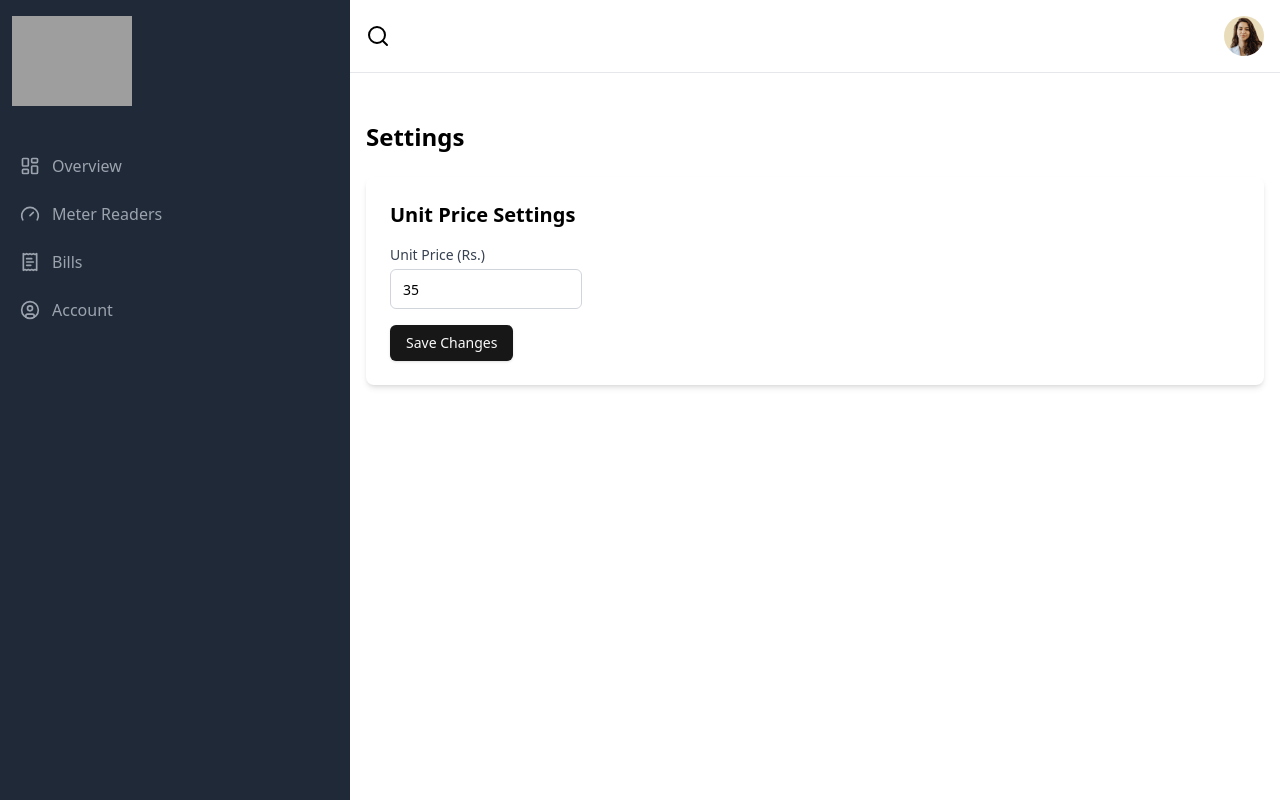
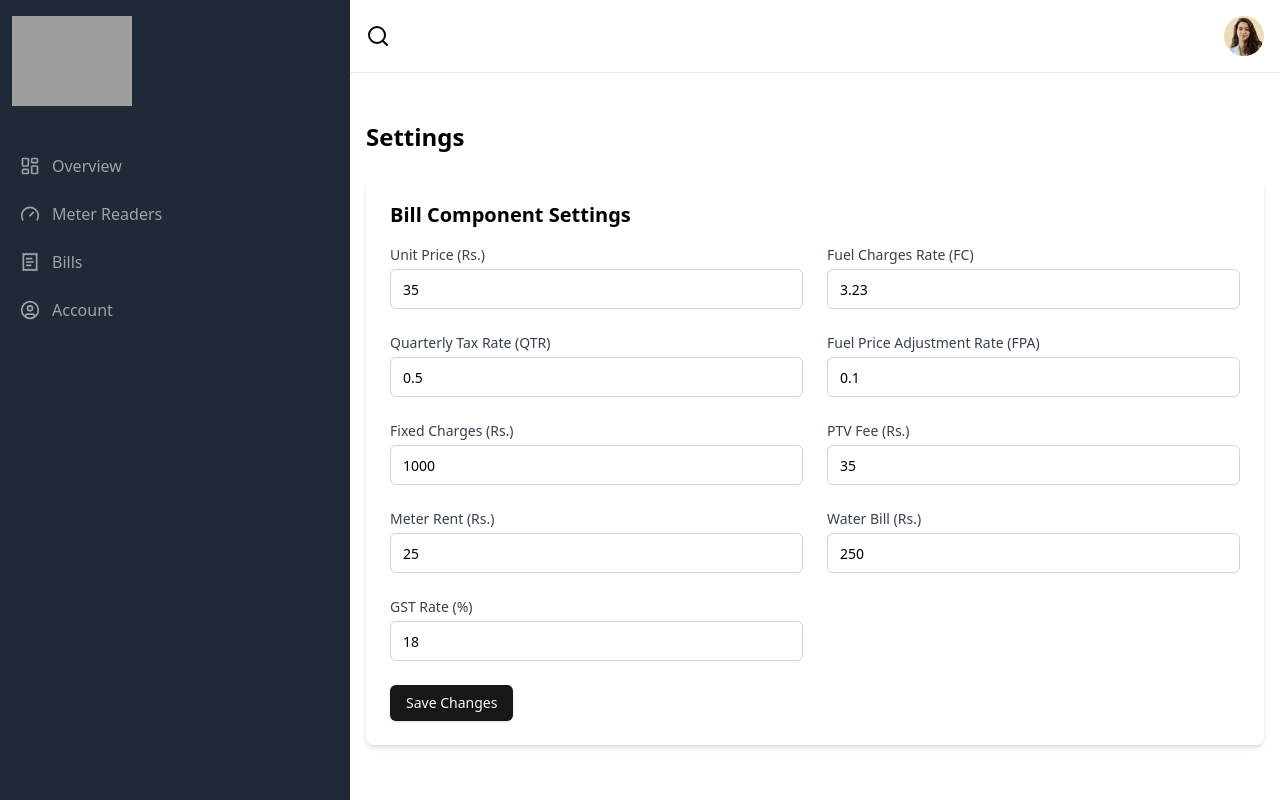
Before and after one commit to mariyam933/fyp, a Next.js app in the folder neba-frontend/: page /settings in a window 1280 px wide. Built offline with nearby package versions, Linux system fonts and the light colour scheme; no server answers; grey boxes are pictures that could not be loaded.

Commit message:
bill generation and calculation logic update

```diff
--- a/neba-frontend/components/bills/bills-columns.tsx
+++ b/neba-frontend/components/bills/bills-columns.tsx
@@ -15,6 +15,8 @@ import { useState } from "react";
 import EditBillModal from "./EditBillModal";
 import ConfirmBillDeleteModal from "./ConfirmDeleteBill";
 import { jsPDF } from "jspdf";
+import { axiosClient } from "@/utils/axiosClient";
+import { toast } from "react-hot-toast";
 
 interface getCol {
   setRefreshUI?: any;
@@ -119,6 +121,24 @@ export const billsColumns = (options: getCol = {}): ColumnDef<any>[] => {
       header: "Download",
       cell: ({ row }) => {
         const handleDownload = async () => {
+          try {
+            // Log the bill data from the database
+            console.log("Bill Data from Database:", {
+              meterSrNo: row.original.meterSrNo,
+              customerName: row.original.customerId.name,
+              unitsConsumed: row.original.unitsConsumed,
+              totalBill: row.original.totalBill,
+              imageUrl: row.original.imageUrl,
+              customerId: row.original.customerId,
+            });
+
+            // Fetch current settings
+            const settingsResponse = await axiosClient.get("/api/settings");
+            const settings = settingsResponse.data;
+
+            // Log the settings data
+            console.log("Settings Data:", settings);
+
             const doc = new jsPDF();
 
             doc.setProperties({
@@ -157,8 +177,11 @@ export const billsColumns = (options: getCol = {}): ColumnDef<any>[] => {
             }
 
             doc.setFontSize(20);
+            doc.setTextColor(0, 0, 255); // Blue color for title
             doc.text("Electricity Bill", 20, row.original.imageUrl ? 50 : 45);
+
             doc.setFontSize(10);
+            doc.setTextColor(255, 0, 0); // Red color for bill number
             doc.text(
               `Bill No: ${row.original.meterSrNo}`,
               20,
@@ -166,8 +189,10 @@ export const billsColumns = (options: getCol = {}): ColumnDef<any>[] => {
             );
 
             doc.setFontSize(12);
+            doc.setTextColor(0, 0, 139); // Dark blue for section headers
             doc.text("Customer Details", 20, row.original.imageUrl ? 70 : 60);
             doc.setFontSize(10);
+            doc.setTextColor(0, 0, 0); // Black for regular text
             doc.text(
               `Name: ${row.original.customerId.name}`,
               20,
@@ -180,8 +205,14 @@ export const billsColumns = (options: getCol = {}): ColumnDef<any>[] => {
             );
 
             doc.setFontSize(12);
-          doc.text("Consumption Details", 20, row.original.imageUrl ? 100 : 90);
+            doc.setTextColor(0, 0, 139); // Dark blue for section headers
+            doc.text(
+              "Consumption Details",
+              20,
+              row.original.imageUrl ? 100 : 90
+            );
             doc.setFontSize(10);
+            doc.setTextColor(0, 0, 0); // Black for regular text
             doc.text(
               `Total Units Consumed: ${row.original.unitsConsumed}`,
               20,
@@ -189,6 +220,7 @@ export const billsColumns = (options: getCol = {}): ColumnDef<any>[] => {
             );
 
             doc.setFontSize(12);
+            doc.setTextColor(0, 0, 139); // Dark blue for section headers
             doc.text(
               "Bill Calculation Details",
               20,
@@ -197,11 +229,13 @@ export const billsColumns = (options: getCol = {}): ColumnDef<any>[] => {
 
             doc.setFontSize(10);
             doc.setFont("helvetica", "bold");
+            doc.setTextColor(255, 0, 0); // Dark red for column headers
             doc.text("Component", 20, row.original.imageUrl ? 130 : 120);
             doc.text("Amount (Rs.)", 150, row.original.imageUrl ? 130 : 120, {
               align: "right",
             });
 
+            doc.setDrawColor(0, 0, 255); // Blue color for lines
             doc.line(
               20,
               row.original.imageUrl ? 135 : 125,
@@ -214,74 +248,84 @@ export const billsColumns = (options: getCol = {}): ColumnDef<any>[] => {
 
             const lineSpacing = 8;
 
-          const electricCost = row.original.unitsConsumed * 35;
-          doc.text("Electric Cost", 20, y);
-          doc.text(electricCost.toFixed(2), 150, y, { align: "right" });
-          y += lineSpacing;
-
-          const fc = row.original.unitsConsumed * 3.23;
-          doc.text("Fuel Charges (FC)", 20, y);
-          doc.text(fc.toFixed(2), 150, y, { align: "right" });
-          y += lineSpacing;
-
-          const qtrTax = row.original.unitsConsumed * 0.5;
-          doc.text("Quarterly Tax (QTR)", 20, y);
-          doc.text(qtrTax.toFixed(2), 150, y, { align: "right" });
-          y += lineSpacing;
-
-          const fpaRate = 0.1;
-          const fpa = row.original.unitsConsumed * fpaRate;
-          doc.text("Fuel Price Adjustment (FPA)", 20, y);
-          doc.text(fpa.toFixed(2), 150, y, { align: "right" });
-          y += lineSpacing;
-
-          const fixedCharges = 1000;
-          doc.text("Fixed Charges", 20, y);
-          doc.text(fixedCharges.toFixed(2), 150, y, { align: "right" });
-          y += lineSpacing;
-
-          const ptvFee = 35;
-          doc.text("PTV Fee", 20, y);
-          doc.text(ptvFee.toFixed(2), 150, y, { align: "right" });
-          y += lineSpacing;
-
-          const meterRent = 25;
-          doc.text("Meter Rent", 20, y);
-          doc.text(meterRent.toFixed(2), 150, y, { align: "right" });
-          y += lineSpacing;
-
-          const waterBill = 250;
-          doc.text("Water Bill", 20, y);
-          doc.text(waterBill.toFixed(2), 150, y, { align: "right" });
-          y += lineSpacing;
-
+            const electricCost =
+              row.original.unitsConsumed * settings.unitPrice;
+            const fc = row.original.unitsConsumed * settings.fcRate;
+            const qtrTax = row.original.unitsConsumed * settings.qtrRate;
+            const fpa = row.original.unitsConsumed * settings.fpaRate;
             const subtotal =
               electricCost +
               fc +
               qtrTax +
               fpa +
-            fixedCharges +
-            ptvFee +
-            meterRent +
-            waterBill;
+              settings.fixedCharges +
+              settings.ptvFee +
+              settings.meterRent +
+              settings.waterBill;
+            const gstBase = electricCost + fc + qtrTax;
+            const gst = gstBase * settings.gstRate;
+            const totalAmount = subtotal + gst;
+
+            // Regular charges in black
+            doc.setTextColor(0, 0, 0);
+            doc.text("Electric Cost", 20, y);
+            doc.text(electricCost.toFixed(2), 150, y, { align: "right" });
+            y += lineSpacing;
+
+            doc.text("Fuel Charges (FC)", 20, y);
+            doc.text(fc.toFixed(2), 150, y, { align: "right" });
+            y += lineSpacing;
+
+            doc.text("Quarterly Tax (QTR)", 20, y);
+            doc.text(qtrTax.toFixed(2), 150, y, { align: "right" });
+            y += lineSpacing;
+
+            doc.text("Fuel Price Adjustment (FPA)", 20, y);
+            doc.text(fpa.toFixed(2), 150, y, { align: "right" });
+            y += lineSpacing;
+
+            doc.text("Fixed Charges", 20, y);
+            doc.text(settings.fixedCharges.toFixed(2), 150, y, {
+              align: "right",
+            });
+            y += lineSpacing;
+
+            doc.text("PTV Fee", 20, y);
+            doc.text(settings.ptvFee.toFixed(2), 150, y, { align: "right" });
+            y += lineSpacing;
+
+            doc.text("Meter Rent", 20, y);
+            doc.text(settings.meterRent.toFixed(2), 150, y, { align: "right" });
+            y += lineSpacing;
+
+            doc.text("Water Bill", 20, y);
+            doc.text(settings.waterBill.toFixed(2), 150, y, { align: "right" });
+            y += lineSpacing;
+
+            // Subtotal in dark blue
+            doc.setTextColor(0, 0, 139);
             doc.setFont("helvetica", "bold");
             doc.text("Subtotal", 20, y);
             doc.text(subtotal.toFixed(2), 150, y, { align: "right" });
             y += lineSpacing;
 
-          const gstBase = electricCost + fc + qtrTax;
-          const gst = gstBase * 0.18;
+            // GST in dark red
+            doc.setTextColor(255, 0, 0);
             doc.text("GST (18%)", 20, y);
             doc.text(gst.toFixed(2), 150, y, { align: "right" });
             y += lineSpacing;
 
+            doc.setDrawColor(0, 0, 255); // Blue color for lines
             doc.line(20, y, 190, y);
 
-          const totalAmount = subtotal + gst;
+            // Total amount in dark blue and bold
+            doc.setTextColor(0, 0, 139);
             doc.setFont("helvetica", "bold");
             doc.text("Total Amount", 20, y + 5);
             doc.text(totalAmount.toFixed(2), 150, y + 5, { align: "right" });
 
+            // Dates in black
+            doc.setTextColor(0, 0, 0);
             doc.setFont("helvetica", "normal");
             doc.text(
               `Billing Date: ${new Date().toLocaleDateString()}`,
@@ -296,6 +340,8 @@ export const billsColumns = (options: getCol = {}): ColumnDef<any>[] => {
               y + 23
             );
 
+            // Payment instructions in dark blue
+            doc.setTextColor(0, 0, 139);
             doc.setFont("helvetica", "bold");
             doc.text("Payment Instructions:", 20, y + 35);
             doc.setFont("helvetica", "normal");
@@ -316,6 +362,10 @@ export const billsColumns = (options: getCol = {}): ColumnDef<any>[] => {
             );
 
             doc.save(`bill_${row.original.meterSrNo}.pdf`);
+          } catch (error) {
+            console.error("Error generating PDF:", error);
+            toast.error("Failed to generate PDF");
+          }
         };
 
         return (
--- a/neba-frontend/components/customers/CustomersTable.tsx
+++ b/neba-frontend/components/customers/CustomersTable.tsx
@@ -1,4 +1,4 @@
-import * as React from "react"
+import * as React from "react";
 import {
   SortingState,
   flexRender,
@@ -7,10 +7,10 @@ import {
   getPaginationRowModel,
   getSortedRowModel,
   useReactTable,
-} from "@tanstack/react-table"
+} from "@tanstack/react-table";
 
-import { Button } from "@/components/ui/button"
-import { Input } from "@/components/ui/input"
+import { Button } from "@/components/ui/button";
+import { Input } from "@/components/ui/input";
 import {
   Table,
   TableBody,
@@ -18,23 +18,27 @@ import {
   TableHead,
   TableHeader,
   TableRow,
-} from "@/components/ui/table"
+} from "@/components/ui/table";
 
-import { Spinner } from "@/components/ui/loader"
-import { useRouter } from "next/router"
-import CreateCustomerModal from "./CreateCustomerModal"
-import { customerColumns } from "./customer-columns"
+import { Spinner } from "@/components/ui/loader";
+import { useRouter } from "next/router";
+import CreateCustomerModal from "./CreateCustomerModal";
+import { customerColumns } from "./customer-columns";
 
 interface DataTableDemoProps {
-  tabledata: any[],
-  loading?: boolean,
-  setRefreshUI: React.Dispatch<React.SetStateAction<boolean>>
+  tabledata: any[];
+  loading?: boolean;
+  setRefreshUI: React.Dispatch<React.SetStateAction<boolean>>;
 }
 
-export default function CustomersTable({ tabledata, loading, setRefreshUI }: DataTableDemoProps) {
-  const [sorting, setSorting] = React.useState<SortingState>([])
+export default function CustomersTable({
+  tabledata,
+  loading,
+  setRefreshUI,
+}: DataTableDemoProps) {
+  const [sorting, setSorting] = React.useState<SortingState>([]);
 
-  const router = useRouter()
+  const router = useRouter();
 
   const table = useReactTable({
     data: tabledata || [],
@@ -47,34 +51,35 @@ export default function CustomersTable({ tabledata, loading, setRefreshUI }: Dat
     state: {
       sorting,
     },
-  })
+  });
 
   // Define max number of page buttons to show
-  const maxPageButtons = 5
+  const maxPageButtons = 5;
 
   // Helper function to determine which page buttons to show
   const getPageButtons = () => {
-    const pageIndex = table.getState().pagination.pageIndex
-    const pageCount = table.getPageCount()
-    let startPage = Math.max(pageIndex - Math.floor(maxPageButtons / 2), 0)
-    let endPage = startPage + maxPageButtons - 1
+    const pageIndex = table.getState().pagination.pageIndex;
+    const pageCount = table.getPageCount();
+    let startPage = Math.max(pageIndex - Math.floor(maxPageButtons / 2), 0);
+    let endPage = startPage + maxPageButtons - 1;
 
     if (endPage >= pageCount) {
-      endPage = pageCount - 1
-      startPage = Math.max(endPage - maxPageButtons + 1, 0)
+      endPage = pageCount - 1;
+      startPage = Math.max(endPage - maxPageButtons + 1, 0);
     }
 
-    const pages = [] as any[]
+    const pages = [] as any[];
     for (let i = startPage; i <= endPage; i++) {
-      pages.push(i)
+      pages.push(i);
     }
-    return pages
-  }
+    return pages;
+  };
 
   return (
     <div className="w-full">
-      <h1 className='text-xl text-gray-700 font-semibold'>All Admins</h1>
-      <div className="flex items-center py-4">
+      <h1 className="text-xl text-gray-700 font-semibold">All Admins</h1>
+      <div className="flex items-center justify-between py-4">
+        <div className="flex items-center gap-4">
           <Input
             placeholder="Search customers by name..."
             value={(table.getColumn("name")?.getFilterValue() as string) ?? ""}
@@ -83,6 +88,17 @@ export default function CustomersTable({ tabledata, loading, setRefreshUI }: Dat
             }
             className="max-w-sm"
           />
+          <Input
+            placeholder="Search customers by meter no..."
+            value={
+              (table.getColumn("meterNo")?.getFilterValue() as string) ?? ""
+            }
+            onChange={(event) =>
+              table.getColumn("meterNo")?.setFilterValue(event.target.value)
+            }
+            className="max-w-sm"
+          />
+        </div>
         <CreateCustomerModal setRefreshUI={setRefreshUI} />
       </div>
       <div className="rounded-md border">
@@ -104,14 +120,13 @@ export default function CustomersTable({ tabledata, loading, setRefreshUI }: Dat
             ))}
           </TableHeader>
           <TableBody>
-            {loading ?
+            {loading ? (
               <TableRow>
                 <TableCell colSpan={4} className="h-24 text-center">
                   <Spinner size="small" show={loading} />
                 </TableCell>
               </TableRow>
-              :
-              table.getRowModel().rows?.length ? (
+            ) : table.getRowModel().rows?.length ? (
               table.getRowModel().rows.map((row) => (
                 <TableRow
                   key={row.id}
@@ -130,10 +145,7 @@ export default function CustomersTable({ tabledata, loading, setRefreshUI }: Dat
               ))
             ) : (
               <TableRow>
-                  <TableCell
-                    colSpan={6}
-                    className="h-24 text-center"
-                  >
+                <TableCell colSpan={6} className="h-24 text-center">
                   No results.
                 </TableCell>
               </TableRow>
@@ -141,7 +153,7 @@ export default function CustomersTable({ tabledata, loading, setRefreshUI }: Dat
           </TableBody>
         </Table>
       </div>
-      {tabledata?.length > 0 &&
+      {tabledata?.length > 0 && (
         <div className="flex items-center">
           <div className="text-sm text-gray-600 ml-1">
             Page {table.getState().pagination.pageIndex + 1} of{" "}
@@ -159,7 +171,11 @@ export default function CustomersTable({ tabledata, loading, setRefreshUI }: Dat
             {getPageButtons().map((page) => (
               <Button
                 key={page}
-                variant={table.getState().pagination.pageIndex === page ? "default" : "outline"}
+                variant={
+                  table.getState().pagination.pageIndex === page
+                    ? "default"
+                    : "outline"
+                }
                 size="sm"
                 onClick={() => table.setPageIndex(page)}
               >
@@ -176,7 +192,7 @@ export default function CustomersTable({ tabledata, loading, setRefreshUI }: Dat
             </Button>
           </div>
         </div>
+      )}
+    </div>
+  );
 }
-    </div>
-  )
-}
--- a/neba-frontend/pages/settings/index.tsx
+++ b/neba-frontend/pages/settings/index.tsx
@@ -6,7 +6,17 @@ import { useEffect, useState } from "react";
 import toast from "react-hot-toast";
 
 export default function Settings() {
-  const [unitPrice, setUnitPrice] = useState<number>(35);
+  const [settings, setSettings] = useState({
+    unitPrice: 35,
+    fcRate: 3.23,
+    qtrRate: 0.5,
+    fpaRate: 0.1,
+    fixedCharges: 1000,
+    ptvFee: 35,
+    meterRent: 25,
+    waterBill: 250,
+    gstRate: 0.18,
+  });
   const [loading, setLoading] = useState(false);
   const [saving, setSaving] = useState(false);
 
@@ -18,7 +28,7 @@ export default function Settings() {
     try {
       setLoading(true);
       const response = await axiosClient.get("/api/settings");
-      setUnitPrice(response.data.unitPrice);
+      setSettings(response.data);
     } catch (error) {
       console.error("Error fetching settings:", error);
       toast.error("Failed to load settings");
@@ -30,7 +40,7 @@ export default function Settings() {
   const handleSave = async () => {
     try {
       setSaving(true);
-      await axiosClient.put("/api/settings/unit-price", { unitPrice });
+      await axiosClient.put("/api/settings", settings);
       toast.success("Settings updated successfully");
     } catch (error) {
       console.error("Error updating settings:", error);
@@ -38,6 +48,13 @@ export default function Settings() {
     } finally {
       setSaving(false);
     }
+  };
+
+  const handleChange = (field: string, value: string) => {
+    setSettings((prev) => ({
+      ...prev,
+      [field]: Number(value),
+    }));
   };
 
   if (loading) {
@@ -53,23 +70,143 @@ export default function Settings() {
       <h1 className="text-2xl font-bold mb-6">Settings</h1>
 
       <div className="bg-white p-6 rounded-lg shadow-md">
-        <h2 className="text-xl font-semibold mb-4">Unit Price Settings</h2>
+        <h2 className="text-xl font-semibold mb-4">Bill Component Settings</h2>
 
-        <div className="space-y-4">
+        <div className="grid grid-cols-1 md:grid-cols-2 gap-6">
           <div>
             <label className="block text-sm font-medium text-gray-700 mb-1">
               Unit Price (Rs.)
             </label>
             <Input
               type="number"
-              value={unitPrice}
-              onChange={(e) => setUnitPrice(Number(e.target.value))}
+              value={settings.unitPrice}
+              onChange={(e) => handleChange("unitPrice", e.target.value)}
               min="0"
               step="0.01"
-              className="w-48"
+              className="w-full"
             />
           </div>
 
+          <div>
+            <label className="block text-sm font-medium text-gray-700 mb-1">
+              Fuel Charges Rate (FC)
+            </label>
+            <Input
+              type="number"
+              value={settings.fcRate}
+              onChange={(e) => handleChange("fcRate", e.target.value)}
+              min="0"
+              step="0.01"
+              className="w-full"
+            />
+          </div>
+
+          <div>
+            <label className="block text-sm font-medium text-gray-700 mb-1">
+              Quarterly Tax Rate (QTR)
+            </label>
+            <Input
+              type="number"
+              value={settings.qtrRate}
+              onChange={(e) => handleChange("qtrRate", e.target.value)}
+              min="0"
+              step="0.01"
+              className="w-full"
+            />
+          </div>
+
+          <div>
+            <label className="block text-sm font-medium text-gray-700 mb-1">
+              Fuel Price Adjustment Rate (FPA)
+            </label>
+            <Input
+              type="number"
+              value={settings.fpaRate}
+              onChange={(e) => handleChange("fpaRate", e.target.value)}
+              min="0"
+              step="0.01"
+              className="w-full"
+            />
+          </div>
+
+          <div>
+            <label className="block text-sm font-medium text-gray-700 mb-1">
+              Fixed Charges (Rs.)
+            </label>
+            <Input
+              type="number"
+              value={settings.fixedCharges}
+              onChange={(e) => handleChange("fixedCharges", e.target.value)}
+              min="0"
+              step="0.01"
+              className="w-full"
+            />
+          </div>
+
+          <div>
+            <label className="block text-sm font-medium text-gray-700 mb-1">
+              PTV Fee (Rs.)
+            </label>
+            <Input
+              type="number"
+              value={settings.ptvFee}
+              onChange={(e) => handleChange("ptvFee", e.target.value)}
+              min="0"
+              step="0.01"
+              className="w-full"
+            />
+          </div>
+
+          <div>
+            <label className="block text-sm font-medium text-gray-700 mb-1">
+              Meter Rent (Rs.)
+            </label>
+            <Input
+              type="number"
+              value={settings.meterRent}
+              onChange={(e) => handleChange("meterRent", e.target.value)}
+              min="0"
+              step="0.01"
+              className="w-full"
+            />
+          </div>
+
+          <div>
+            <label className="block text-sm font-medium text-gray-700 mb-1">
+              Water Bill (Rs.)
+            </label>
+            <Input
+              type="number"
+              value={settings.waterBill}
+              onChange={(e) => handleChange("waterBill", e.target.value)}
+              min="0"
+              step="0.01"
+              className="w-full"
+            />
+          </div>
+
+          <div>
+            <label className="block text-sm font-medium text-gray-700 mb-1">
+              GST Rate (%)
+            </label>
+            <Input
+              type="number"
+              value={settings.gstRate * 100}
+              onChange={(e) =>
+                handleChange(
+                  "gstRate",
+                  (Number(e.target.value) / 100).toString()
+                )
+              }
+              min="0"
+              max="100"
+              step="0.01"
+              className="w-full"
+            />
+          </div>
+        </div>
+
+        <div className="mt-6">
           <Button
             onClick={handleSave}
             disabled={saving}
```
Lines whose indentation alone changed are shown as unchanged.
